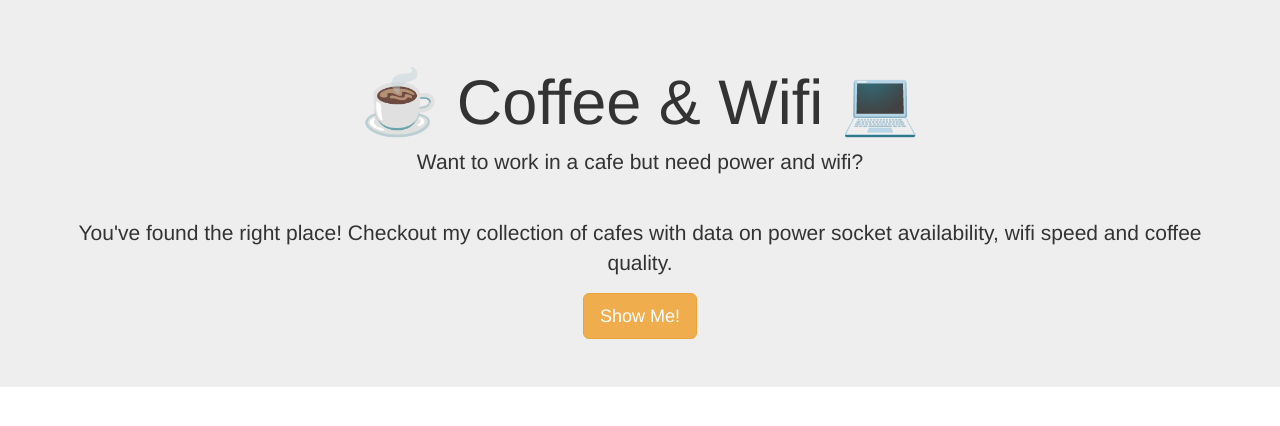
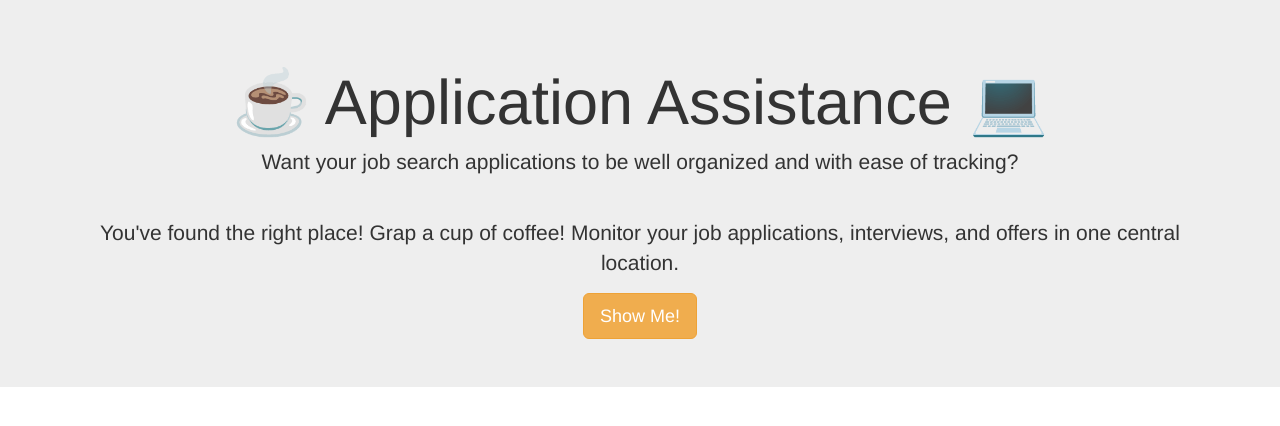
Before and after one commit to abolayo/Job-search, a Flask app: page / in a window 1280 px wide. Shown: the top 426 px of the page. Run offline with Flask 2, Linux system fonts and the light colour scheme; some libraries are stand-ins or nearby versions.

Commit message:
reword title

```diff
--- a/job_listings.csv
+++ b/job_listings.csv
@@ -2,3 +2,5 @@ Job Title,Organization,Application Submit Date,Last Update Date,Resume,Cover Let
 Office Assistance,Mega 5,25/12/2006, ,https://goo.gl/maps/2EvhB4oq4gyUXKXx9,https://goo.gl/maps/2EvhB4oq4gyUXKXx9,applied, ,✘✘✘✘,
 
 CEO,Mesh systems Ltd,2024-08-03,https://www.w3schools.com/python/python_file_write.asp,https://www.w3schools.com/python/python_file_write.asp,2024-08-03,Applied,All hands on deck,✘✘✘✘
+Finance/Investment ,Vestcor Pension,2024-08-05,https://www.w3schools.com/python/python_file_write.asp,https://www.w3schools.com/python/python_file_write.asp,2024-08-05,Applied,,✘✘✘✘✘
+Cleaner,House KSA,2024-08-05,https://docs.google.com/document/d/1SWlK7O3jn4C945hkAr_DVLVchlH1Jt-WxVMKRjbc95o/edit#heading=h.5x0d5h95i329,https://drive.google.com/drive/my-drive,2024-08-05,Employed,Beautiful,✘✘✘✘✘
--- a/templates/add.html
+++ b/templates/add.html
@@ -7,7 +7,7 @@
   <div class="row">
     <div class="col-sm-12 col-md-8">
 
-      <h1>Add a new cafe into the database</h1>
+      <h1>Add a new application into the database</h1>
         {{ wtf.quick_form(form, novalidate=True) }}
       <!-- This is where your WTForm will go -->
 
--- a/templates/index.html
+++ b/templates/index.html
@@ -4,15 +4,15 @@
 <link rel="stylesheet"
       href="{{url_for('.static', filename='styles.css')}}">
 {% endblock %}
-{% block title %}Coffee and Wifi{% endblock %}
+{% block title %}Application Assistance{% endblock %}
 
 {% block content %}
 <div class="jumbotron text-center">
     <div class="container">
-  <h1 class="display-4">☕️ Coffee & Wifi 💻</h1>
-  <p class="lead">Want to work in a cafe but need power and wifi?</p>
+  <h1 class="display-4">☕️ Application Assistance 💻</h1>
+  <p class="lead">Want your job search applications to be well organized and with ease of tracking?</p>
   <hr class="my-4">
-  <p>You've found the right place! Checkout my collection of cafes with data on power socket availability, wifi speed and coffee quality.</p>
+  <p>You've found the right place! Grap a cup of coffee! Monitor your job applications, interviews, and offers in one central location.</p>
   <a class="btn btn-warning btn-lg" href="applications" role="button">Show Me!</a>
 </div>
     </div>
```
